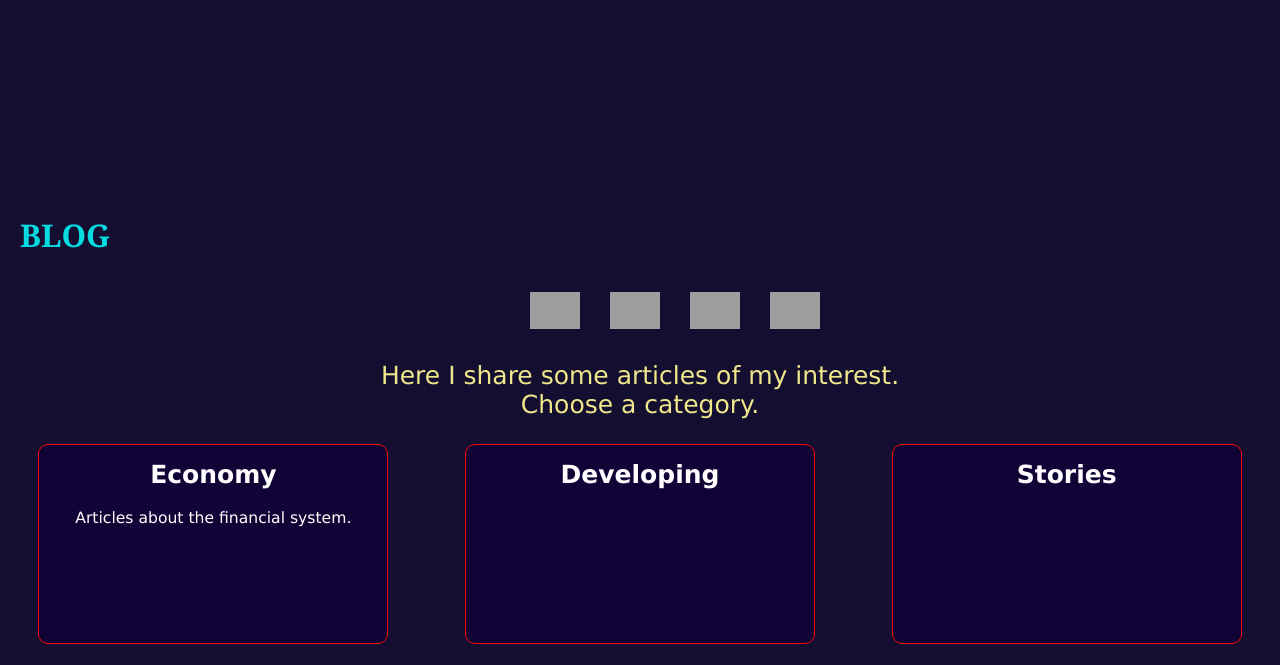
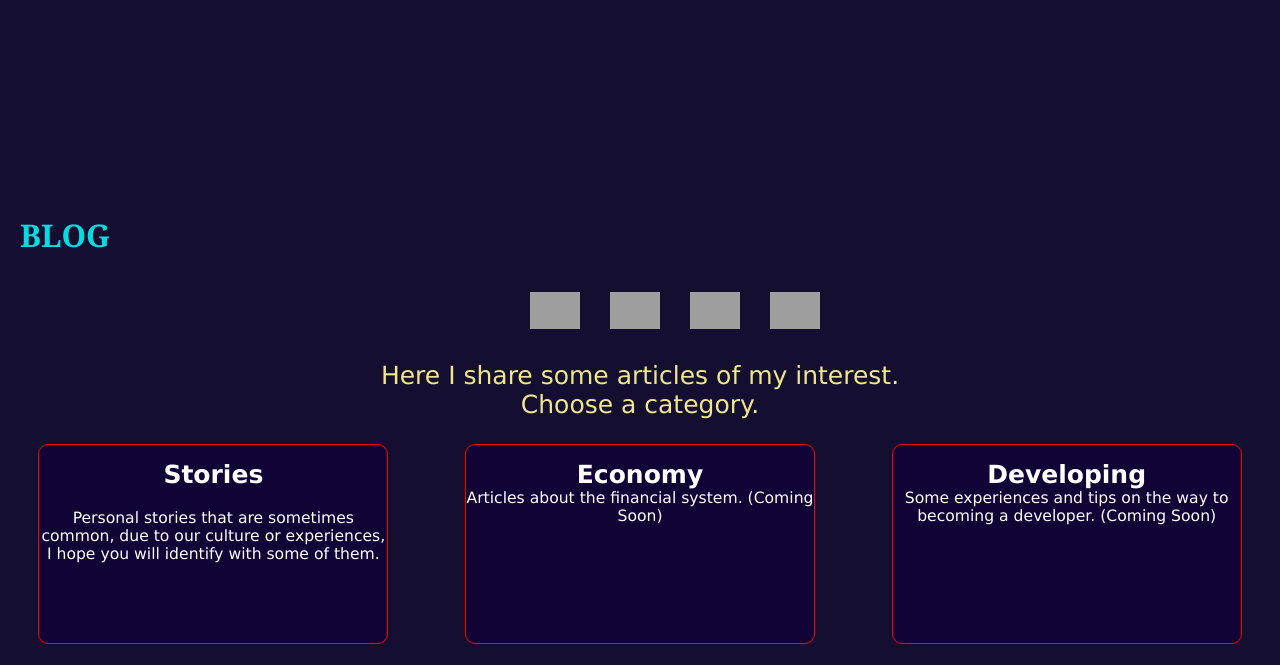
Before and after one commit to cyberguz/cyberguz, a plain HTML site: page index.html in a window 1280 px wide. Shown: the part 1110-1775 px from the top of the page. Drawn offline with Linux system fonts and the light colour scheme; grey boxes are pictures that could not be loaded.

Commit message:
en index: cambie el orden de las secciones del blog, corri mas a la derecha contactame en el footer

```diff
--- a/index.html
+++ b/index.html
@@ -116,17 +116,21 @@
       </div>
         <section class="Blog">
             <div class="articulo">
-                <a href=""><h1>Economy</h1>
-                <div id="description" >
-                    <p>Articles about the financial system.</p>
-                </div></a>
+                <a href="https://cyberguz.github.io/projects/blog/blog.html"><h1>Stories</h1><div id="description" >
+                  <p>Personal stories that are sometimes common, due to our culture or experiences, I hope you will identify with some of them.</p>
+              </div></a>
             </div>
             <div class="articulo">
-                <a href=""><h1>Developing</h1></a>
-            </div>
-            <div class="articulo">
-                <a href="https://cyberguz.github.io/projects/blog/blog.html"><h1>Stories</h1></a>
-            </div>
+              <a href=""><h1>Economy</h1>
+              <div>
+                  <p>Articles about the financial system. (Coming Soon)</p>
+              </div></a>
+          </div>
+          <div class="articulo">
+              <a href=""><h1>Developing</h1><div>
+                <p>Some experiences and tips on the way to becoming a developer. (Coming Soon)</p>
+            </div></a>
+          </div>
 
         </section>
         <section id="contacto" class="Contac_me">
@@ -144,7 +148,6 @@
             <!--<a href=""><img src="https://i.imgur.com/d0X0tJk.png" alt="logo_facebook"></a>-->
             <a href="https://github.com/cyberguz"><img src="https://i.imgur.com/KrTuLoy.png" alt="logo_gihub"></a>
             <a href="https://www.linkedin.com/in/carlos-guzman-38169643/"><img src="https://i.imgur.com/CPRuMhg.png" alt="logo_likedin"></a>
-
         </div>
     </footer>
 </body>
--- a/style.css
+++ b/style.css
@@ -306,6 +306,7 @@ h1 strong {
     font-size: 4rem;
     font-family: Verdana, Geneva, Tahoma, sans-serif;
     text-decoration: none;
+
   }
   .articulo a h1 {
     padding-top: 15px;
@@ -313,7 +314,8 @@ h1 strong {
 
   }
 .articulo a:lang(es) {
-      font-size: 8rem;
+      font-size: 10rem;
+      line-height: 0.5;
 }
 #description p{
   padding-top: 20px;
@@ -335,6 +337,7 @@ h1 strong {
     color: white;
     margin-left: 10px;
     margin: 0px 0px 10px 0px;
+    padding-left: 20px;
 }
 .contact >p:lang(es) {
   font-size: 3.5rem;
```
